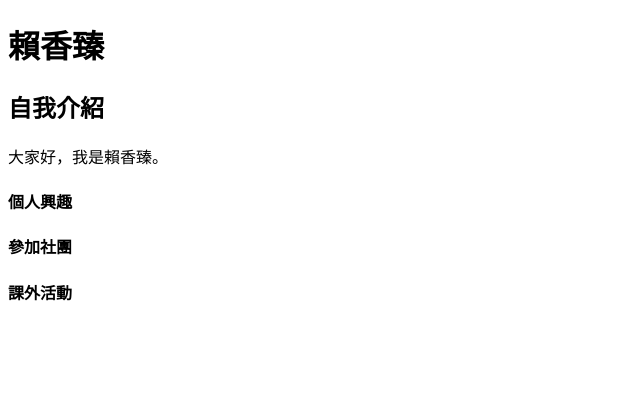
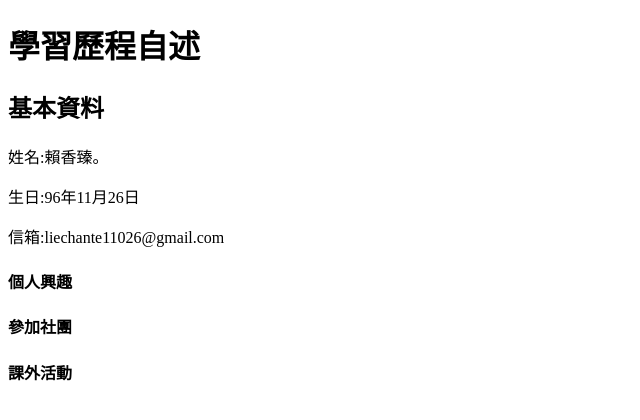
Before and after one commit to liechante11026-ship-it/code, a plain HTML site: page index.html in a window 1280 px wide. Shown: the whole page, without its empty margins (0-640 px from the left). Drawn offline with Linux system fonts and the light colour scheme.

Commit message:
改嘞標題和增加課表、社團、喜好科目、興趣

```diff
--- a/index.html
+++ b/index.html
@@ -3,10 +3,11 @@
     <title>HTML Tutorial</title>
         <body>
 
-            <h1>賴香臻</h1>
-            <h2>自我介紹</h2>
-            <p>大家好，我是賴香臻。</p>
-
+            <h1>學習歷程自述</h1>
+            <h2>基本資料</h2>
+            <p>姓名:賴香臻。</p>
+            <p>生日:96年11月26日</p>
+            <p>信箱:liechante11026@gmail.com</p>
             <h4> 個人興趣 </h4>
             <h4> 參加社團 </h4>
             <h4> 課外活動 </h4>
```
